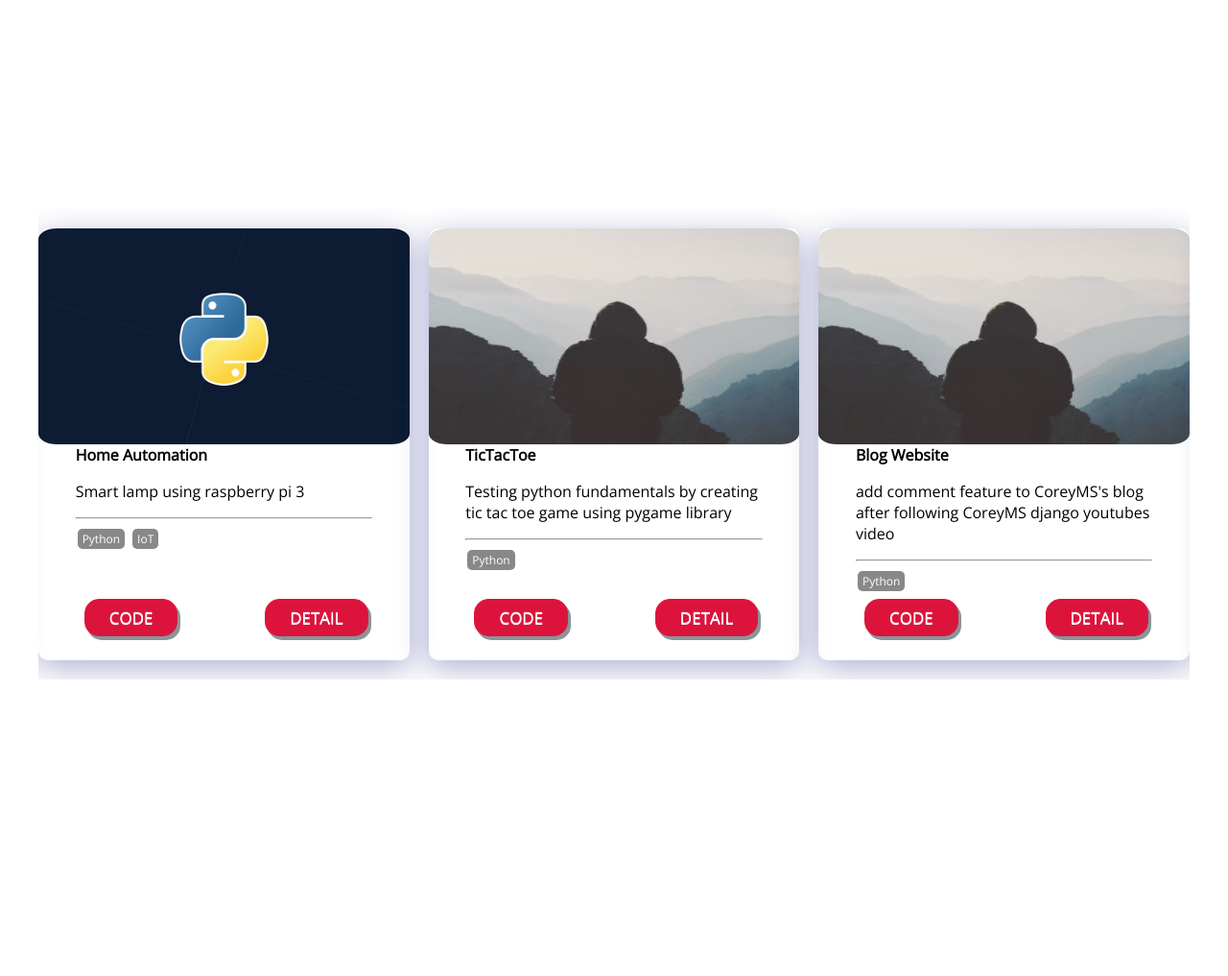
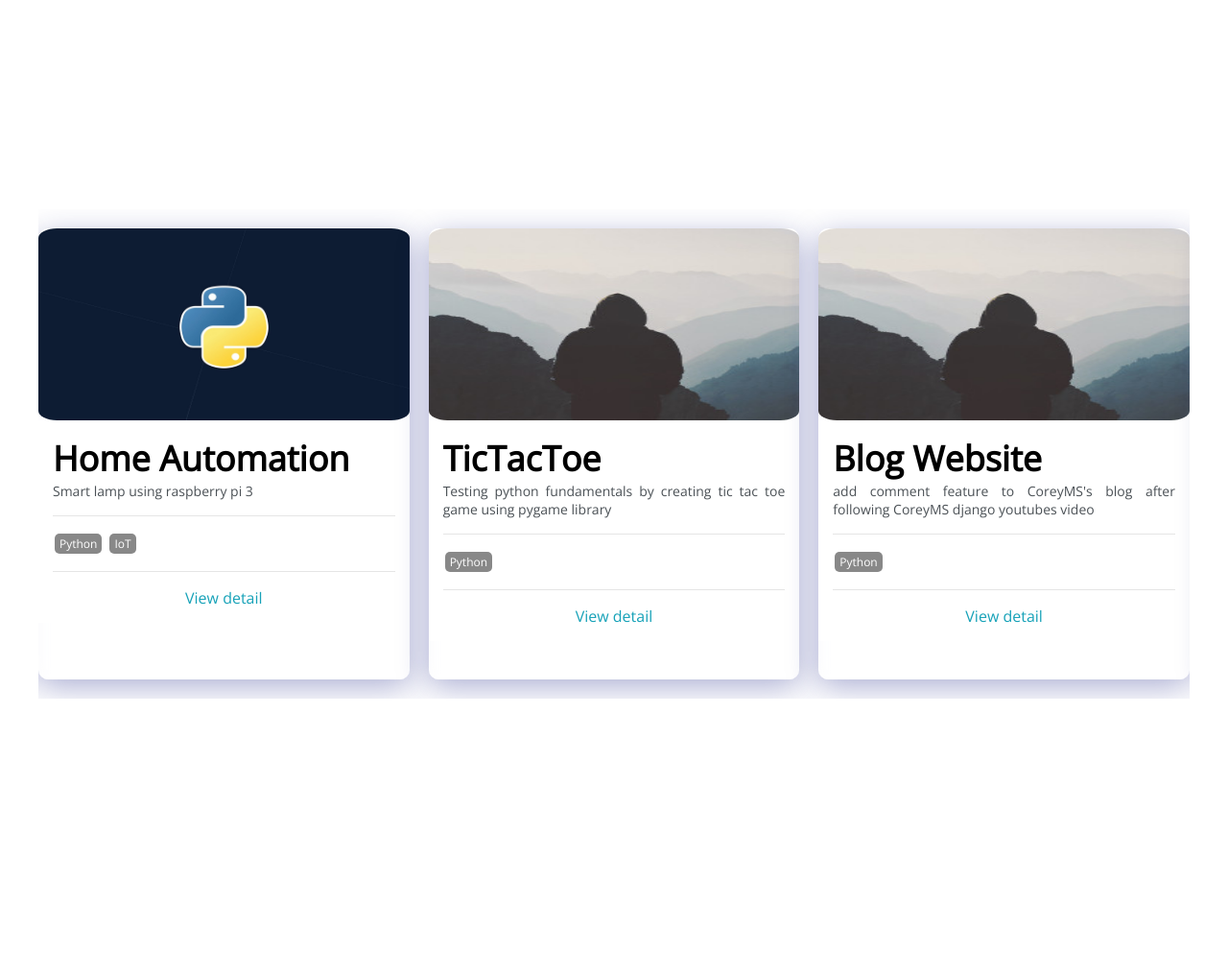
Before and after one commit to dunnohowtoplay/portfolio, a Django app: page / in a window 1280 px wide. Shown: the part 1682-2699 px from the top of the page at 96% size. Run offline with Django 3.2, Linux system fonts and the light colour scheme; data comes from the database, SQL or seed files in the repository; some libraries are stand-ins or nearby versions.

Commit message:
change project template

```diff
--- a/portfolio_app/templates/portfolio_app/index.html
+++ b/portfolio_app/templates/portfolio_app/index.html
@@ -90,27 +90,21 @@
     <!-- PROJECTS -->
     <section id="projects">
         <div class="content">
-            <div class="images">
+            <div class="image">
                 <div class="wrapper">
                     <div class="carousel owl-carousel">
                         {% for post in posts %}
                             <div class="card card-1">
-                                <div class="cardimg">
-                                    <img src="{{post.thumbnail.url}}" alt="" width="100%" height="100%">
-                                </div>
-                                <div class="cardtxt">
-                                    <h6>{{post.headline}}</h6>
-                                    <p>{{post.sub_headline}}</p>
+                                <img class="images" src="{{post.thumbnail.url}}" alt="">
+                                <div class="post-content">
+                                    <h2 class="post-title">{{post.headline}}</h2>
+                                    <p class="post-intro">{{post.sub_headline}}</p>
                                     <hr>
                                     {% for tag in post.tags.all %}
                                         <span class="tag">{{tag}}</span>
                                     {% endfor %}
-                                </div>
-                                <div class="cardcodebutton">
-                                    <a href="#" class="button">CODE</a>
-                                </div>
-                                <div class="carddetailbutton">
-                                    <a href="#" class="button">DETAIL</a>
+                                    <hr>
+                                    <p align="center"><a href="">View detail</a></p>
                                 </div>
                             </div>
                         {% endfor %}
--- a/static/css/style.css
+++ b/static/css/style.css
@@ -284,7 +284,7 @@ h6 { font-size: 16px;}
     width: 100%;
     position: relative;
   }
-  .content .images{
+.content .image{
     height: 100%;
     width: 100%;
   }
@@ -300,7 +300,7 @@ h6 { font-size: 16px;}
 }
 
 .carousel .card{
-    height: 450px;
+    height: 470px;
     margin: 20px 0;
     border-radius: 10px;
     box-shadow: 0px 4px 15px rgba(0,0,0,0.2);
@@ -312,34 +312,48 @@ h6 { font-size: 16px;}
     backdrop-filter: blur( 10.5px );
     -webkit-backdrop-filter: blur( 10.5px );
     border-radius: 10px;
-    display: grid;
-    grid-template-columns: 1fr 1fr;
-    grid-template-rows: 50% 30% 20%;
-    grid-template-areas:
-            'image image'
-            'text text'
-            'code detail'
-    ;
+
 }
 
-.carousel .cardimg{
-    grid-area: image;
-    width: 100%;
-    height: 100%;
-    border-radius: 10%;
+.carousel .card-1 hr{
+    margin-top: 1rem;
+    margin-bottom: 1rem;
+    border: 0;
+    border-top: 1px solid rgba(0,0,0,.1);
 }
 
-.carousel .cardimg img{
+.carousel .card-1 p{
+    margin: 0;
+}
+
+.carousel .card-1 a{
+    color: #17a2b8;
+}
+.carousel .images{
+    display: block;
+    width: 100%;
+    height: 200px;
+    object-fit: fill;
     border-radius: 5%;
 }
 
-.carousel .cardtxt{
-    grid-area: text;
-    padding-right: 10%;
-    padding-left: 10%;
+.carousel .post-content{
+    background-color: #fff;
+    padding: 15px;
 }
 
-.carousel .tag{
+.carousel .post-title {
+    color: black;
+    margin: 0;
+}
+
+.carousel .post-intro{
+    color: #4b5156;
+    font-size: 14px;
+    text-align: justify;
+}
+
+.carousel .tag {
     display: inline-block;
     color: #fff;
     background-color: #888;
@@ -347,42 +361,6 @@ h6 { font-size: 16px;}
     margin: 2px;
     padding: 2px 5px;
     font-size: 12px;
-}
-
-.carousel .cardcodebutton{
-    grid-area: code;
-    justify-self: center;
-    align-self: center;
-}
-
-.carousel .button{
-	box-shadow: 3px 4px 0px 0px #899599;
-	background-color:crimson;
-	border-radius:15px;
-	border:1px solid crimson;
-	display:inline-block;
-	cursor:pointer;
-	color:#fff;
-	font-family: "Open Sans";
-	font-size:17px;
-	padding:7px 25px;
-	text-decoration:none;
-	text-shadow:0px 1px 0px #ffffff;
-}
-.carousel .button:hover {
-    background-color:transparent;
-    color:crimson;
-
-}
-.carousel .button:active {
-	position:relative;
-	top:1px;
-}
-
-.carousel .carddetailbutton{
-    grid-area: detail;
-    justify-self: center;
-    align-self: center;
 }
 
 .owl-dots{
@@ -652,18 +630,6 @@ textarea.contact-form-text{
         margin-left: auto;
         margin-right: auto;
     }
-
-    .carousel .card-1{
-        grid-template-rows: 40% 40% 20%;
-    }
-
-    .carousel .cardtxt{
-        font-size: 12px;
-    }
-
-    .carousel .button{
-        padding:5px 12px;
-    }
     /* End of PROJECTS */
 }
 
@@ -772,25 +738,6 @@ textarea.contact-form-text{
         width: 90%;
         margin-left: auto;
         margin-right: auto;
+    /*End of footer*/
     }
-
-    .carousel .card-1{
-        grid-template-rows: 40% 40% 20%;
-    }
-
-    .carousel .cardtxt{
-        font-size: 12px;
-    }
-
-    .carousel .button{
-        padding:5px 12px;
-    }
-    /* End of PROJECTS */
-
-    /*footer*/
-    .footer .social li a img{
-        width: 50px;
-        height: 40px;
-    }
-    /*End of footer*/
 }
```
Also changed, not shown: 2 other files.
